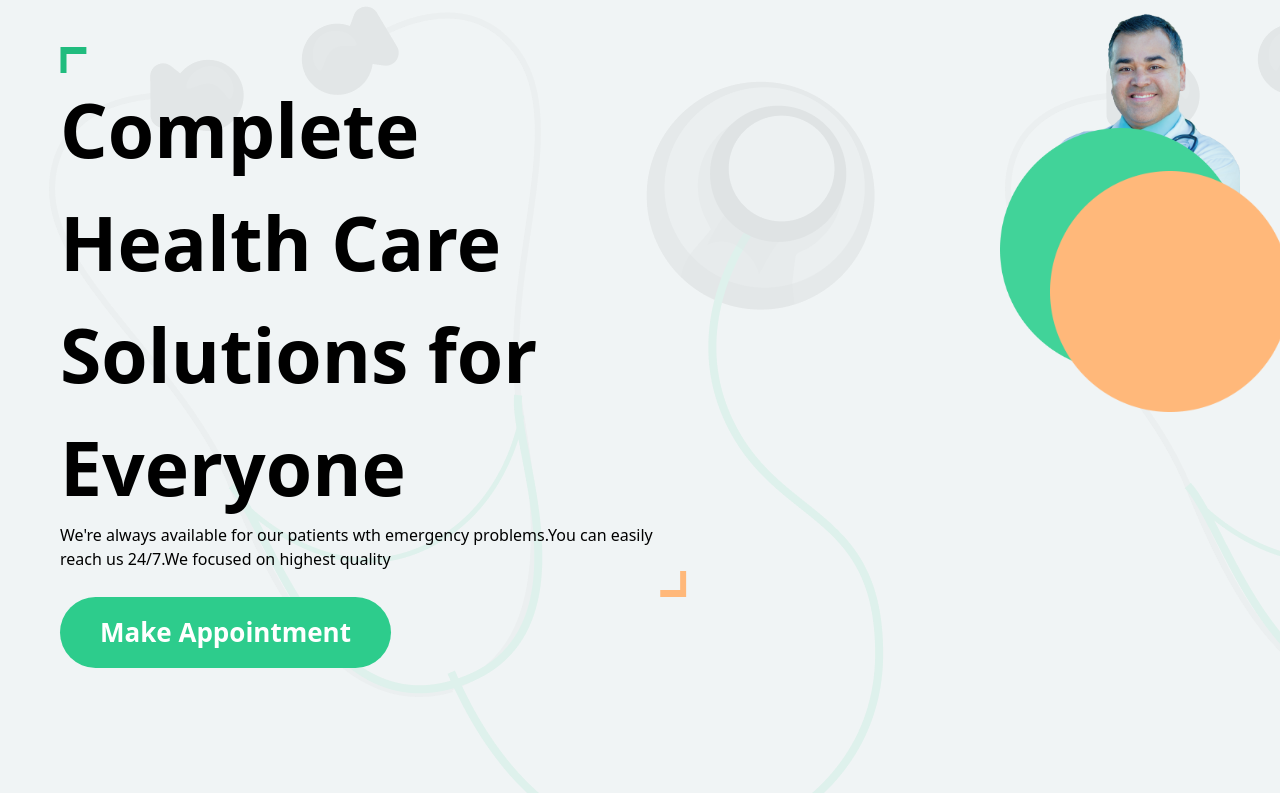
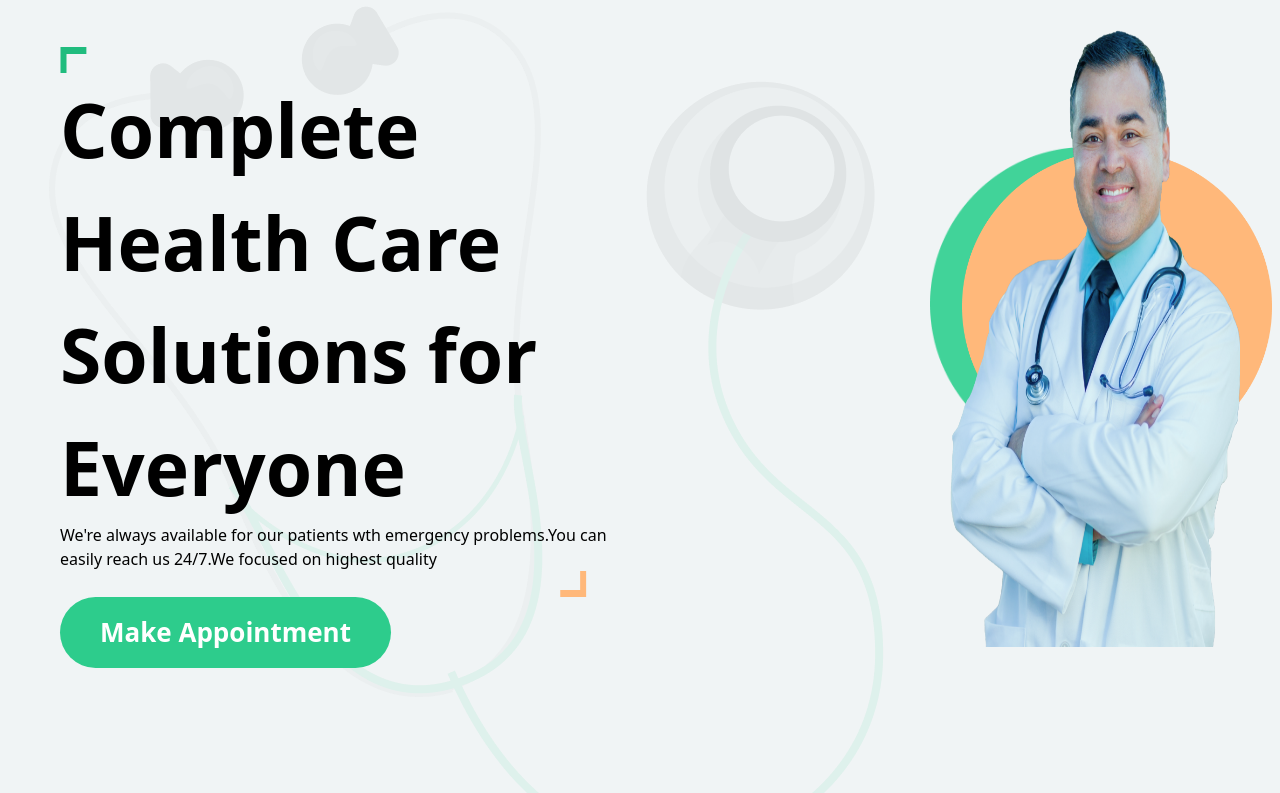
Before and after one commit to Mayur-tiwari/fsjs-projects, a plain HTML site: page css projects/project26nov6/index.html in a window 1280 px wide. Shown: the part 45-838 px from the top of the page. Drawn offline with nearby package versions, Linux system fonts and the light colour scheme.

Commit message:
project6 modify

```diff
--- a/css projects/project26nov6/index.html
+++ b/css projects/project26nov6/index.html
@@ -6,8 +6,13 @@
     <meta name="viewport" content="width=device-width, initial-scale=1.0">
     <title>Document</title>
     <script src="https://cdn.tailwindcss.com"></script>
+    <style>
+        .billu{
+            background-repeat: no-repeat;
+        }
+    </style>
 </head>
-<body style="background-image:url(./images/stethoscope.png);" class="bg-[#f0f4f5]">
+<body  style="background-image:url(./images/stethoscope.png);" class="bg-[#f0f4f5] billu">
 
 
     <nav class="flex justify-between">
@@ -29,20 +34,24 @@
 
     <div class="flex">
         <!-- left div -->
-        <div class="relative top-[50px] left-[60px] mr-[400px]">
+        <div class="relative top-[50px] left-[60px] mr-[350px]">
+
             <img src="./images/topAngle.png" alt="">
             <p class="text-[75px] font-[700]">Complete Health Care Solutions for Everyone  </p>
             <p>We're always available for our patients wth emergency problems.You can easily reach us 24/7.We focused on highest quality </p>
-            <img class="relative left-[600px] " src="./images/bottomAngle.png" alt="">
+            <img class="relative left-[500px] " src="./images/bottomAngle.png" alt="">
             <button class="bg-[#2dcc8c] px-10 py-4 text-[26px] font-[600] rounded-[38px] text-white">Make Appointment</button>
 
         </div>
 
          <!-- right div -->
          <div class="mr-10">
-            <img class="z-30" src="./images/doctor.png" alt="">
-            <img class="relative bottom-[200px] z-10" src="./images/greenBox.png" alt="">
-            <img class="relative bottom-[400px] left-[50px] z-20" src="./images/yellowBox.png" alt="">
+
+            <img class=" h-[650px] w-[900px]" src="./images/doctor.png" alt="">
+            <img class="relative bottom-[500px] -z-20" src="./images/greenBox.png" alt="">
+            <img class="relative bottom-[810px] left-[32px] -z-10" src="./images/yellowBox.png" alt="">
+
+
 
 
          </div>
```
